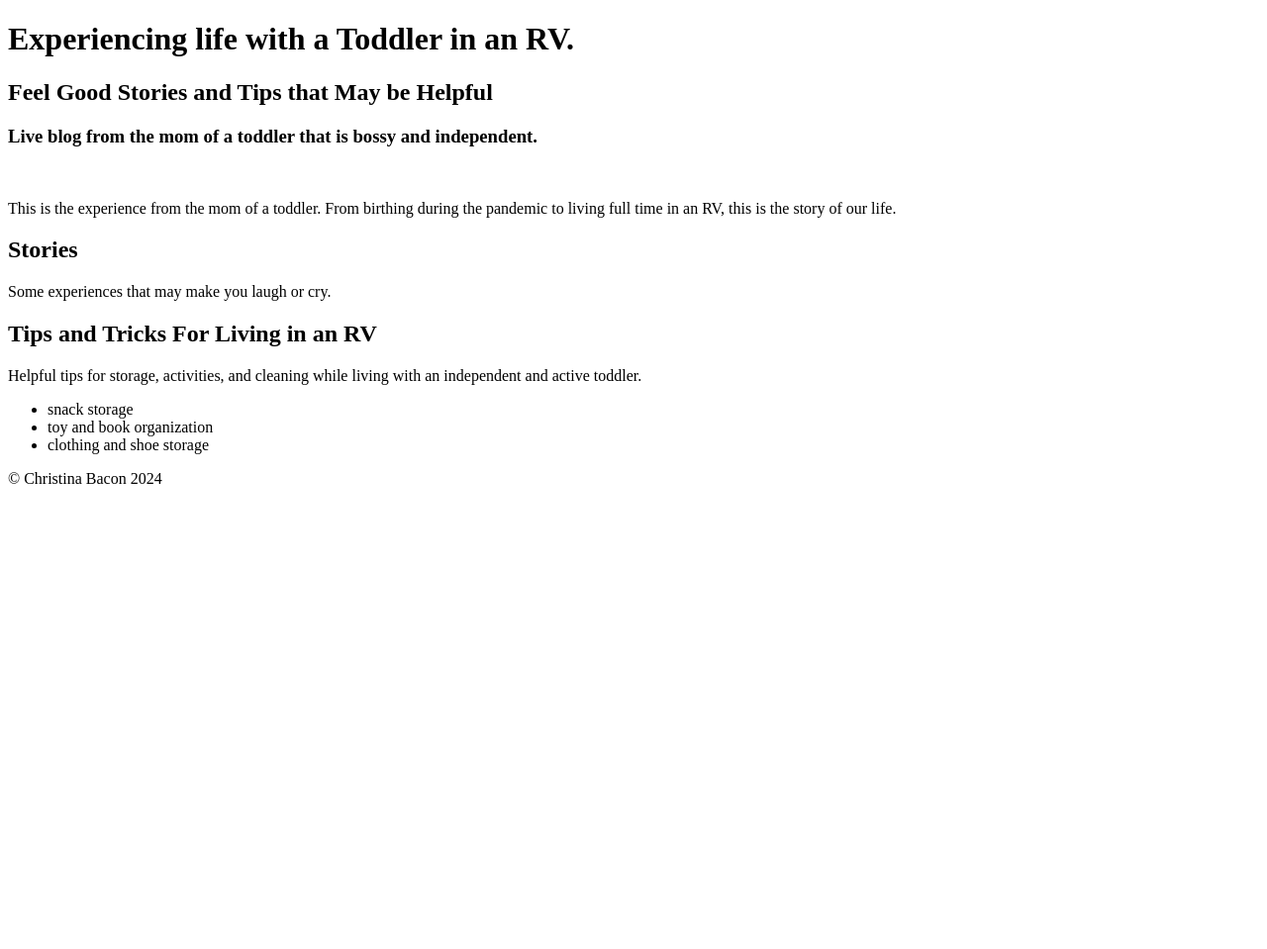
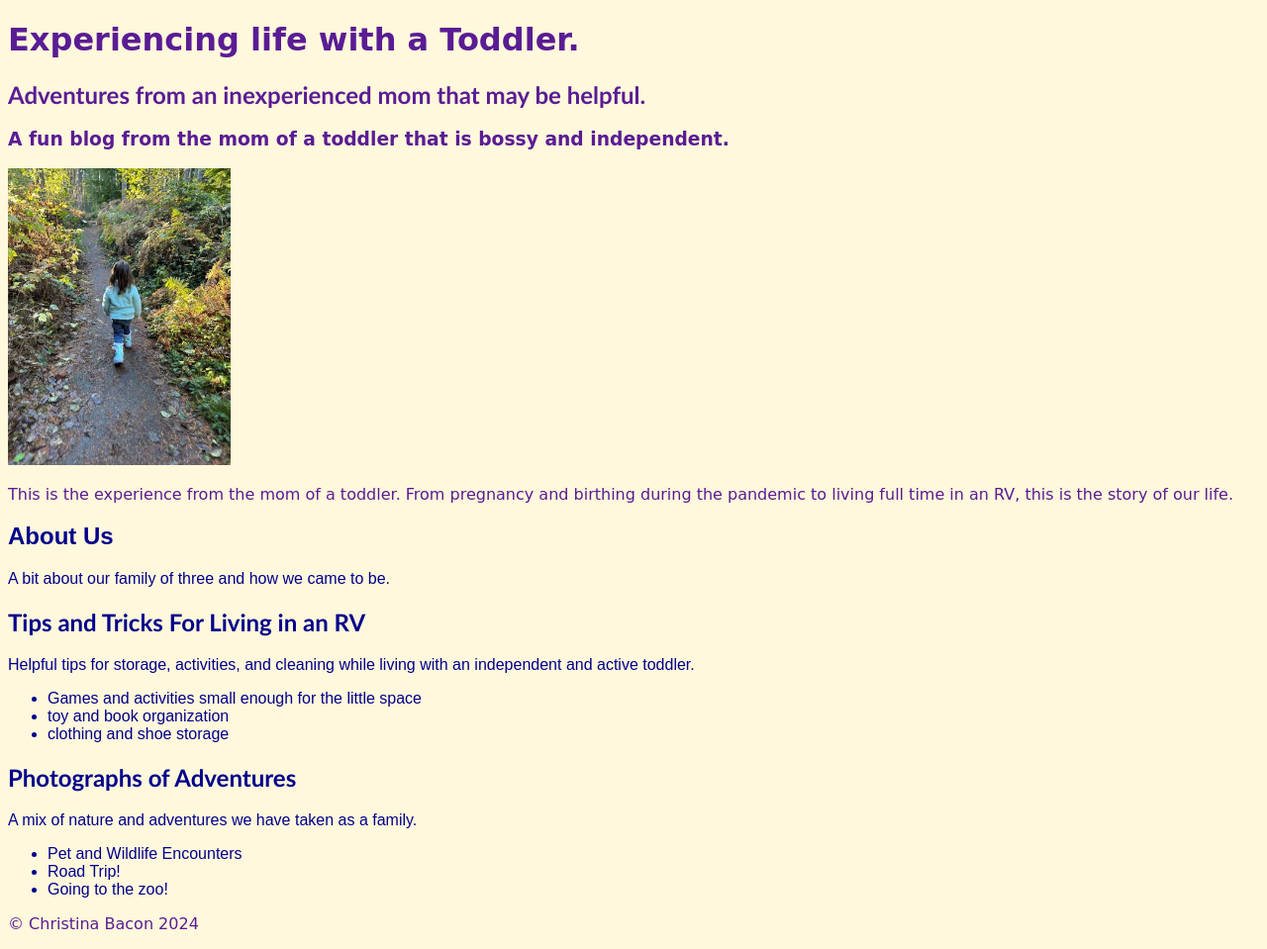
Before and after one commit to BlueyFanForRealLife/my-website, a plain HTML site: page index.html in a window 1280 px wide. Shown: the whole page at 99% size. Before the commit the page ends 800 px from the top, so only its background shows below. Drawn offline with Linux system fonts and the light colour scheme.

Commit message:
update style and site

```diff
--- a/index.html
+++ b/index.html
@@ -5,6 +5,7 @@
     <meta charset="UTF-8">
     <meta name="viewport" content="width=device-width, initial-scale=1.0">
     <meta name="description" content="Stories of Life With with a Toddler in an RV" />
+    <link rel="stylesheet" href="styles.css">
     <title>Life through the eyes of a first time mom and full time RV family</title>
 
 </head>
@@ -12,19 +13,19 @@
 <body>
 
     <header>
-        <h1>Experiencing life with a Toddler in an RV.</h1>
-        <h2>Feel Good Stories and Tips that May be Helpful</h2>
-        <h3>Live blog from the mom of a toddler that is bossy and independent.</h3>
-        <img src="images/Images of People/profile.jpg" alt="" width="225px">
+        <h1>Experiencing life with a Toddler.</h1>
+        <h2>Adventures from an inexperienced mom that may be helpful.</h2>
+        <h3>A fun blog from the mom of a toddler that is bossy and independent.</h3>
+        <img src="pictures-of-people/a walk in the woods.jpg" alt="" width="225px">
     </header>
     <main>
-        <p>This is the experience from the mom of a toddler. From birthing during the pandemic to living full time in an
-            RV, this is the story of our life.
+        <p>This is the experience from the mom of a toddler. From pregnancy and birthing during the pandemic to living
+            full time in an RV, this is the story of our life.
 
         </p>
         <section>
-            <h2>Stories</h2>
-            <p>Some experiences that may make you laugh or cry.</p>
+            <h1>About Us</h1>
+            <p>A bit about our family of three and how we came to be.</p>
         </section>
 
         <section>
@@ -32,9 +33,19 @@
             <p>Helpful tips for storage, activities, and cleaning while living with an independent and active toddler.
             </p>
             <ul>
-                <li>snack storage</li>
+                <li>Games and activities small enough for the little space</li>
                 <li>toy and book organization</li>
                 <li>clothing and shoe storage</li>
+            </ul>
+        </section>
+
+        <section>
+            <h2>Photographs of Adventures</h2>
+            <p>A mix of nature and adventures we have taken as a family.</p>
+            <ul>
+                <li>Pet and Wildlife Encounters</li>
+                <li>Road Trip!</li>
+                <li>Going to the zoo!</li>
             </ul>
         </section>
 
--- a/styles.css
+++ b/styles.css
@@ -1,3 +1,12 @@
 body {
-    color: maroon; font-family: cursive ;
+    color: rgb(90, 28, 148); font-family: cursive;
+    background-color: cornsilk;
 }
+
+section {
+    color:darkblue; font-family: Arial, Helvetica, sans-serif;
+}
+
+h2 {
+    font-family: 'Trebuchet MS', 'Lucida Sans Unicode', 'Lucida Grande', 'Lucida Sans', Arial, sans-serif;
+}
```
Also changed, not shown: demonstrations/Chapter-3-Demo/Images/Images of People/profile.jpg (deleted), pictures-of-people/HollywoodBlvdWaltDisney.jpg (added), pictures-of-people/a walk in the woods.jpg (added).
